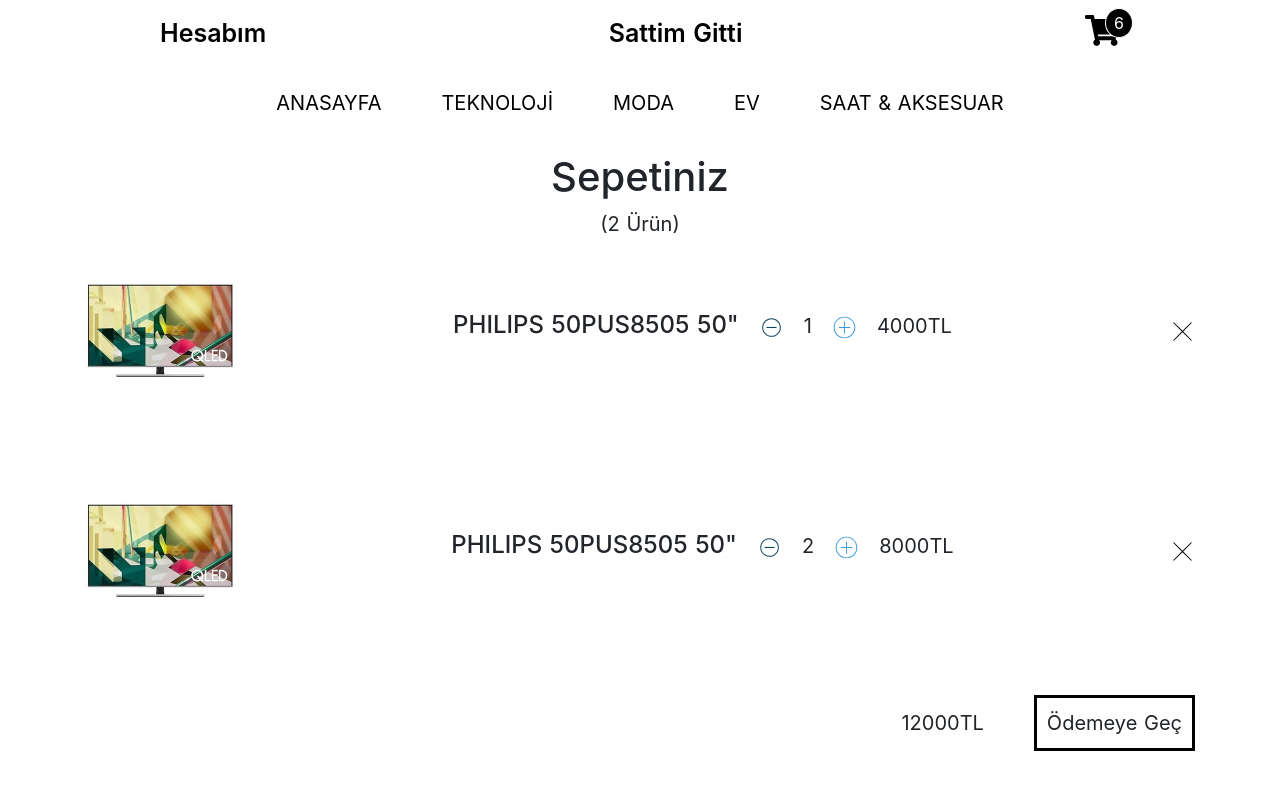
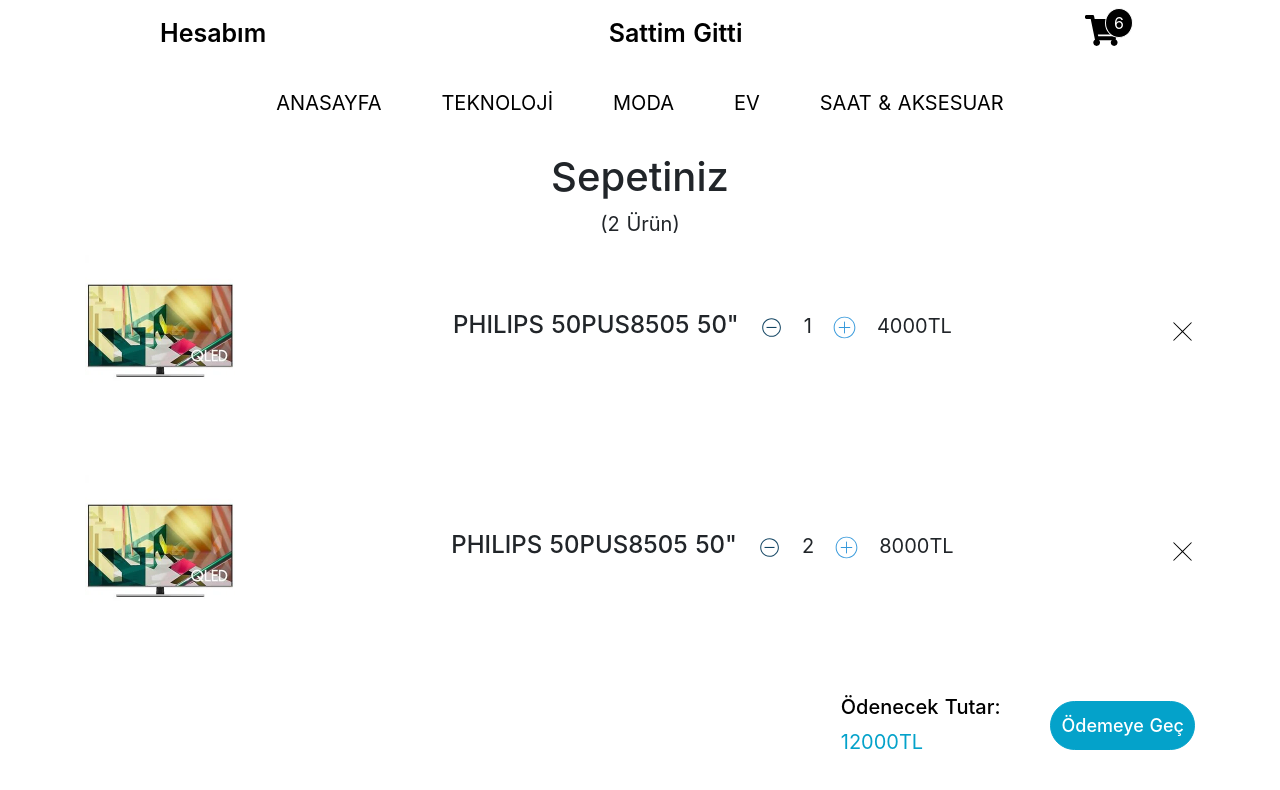
Before and after one commit to yeg2799/Sattim-Gitti, a Nuxt app: page /Cart in a window 1280 px wide. Shown: the top 790 px of the page. Built offline with nearby package versions, Linux system fonts and the light colour scheme.

Commit message:
ui fixed some pages

```diff
--- a/components/Cards/ProductCard.vue
+++ b/components/Cards/ProductCard.vue
@@ -91,7 +91,7 @@
 
     }
     @include bp(tablet){
-        width: 100%;
+        width: 90%;
     }
 }
 
--- a/components/Cards/promotionCards.vue
+++ b/components/Cards/promotionCards.vue
@@ -34,6 +34,7 @@
 </script>
 
 <style lang="scss" scoped>
+ @import "@/assets/style/variables/_breakpoints.scss";
 .promotion-card {
     display: flex;
     flex-direction: column;
@@ -42,8 +43,15 @@
     .promotion-card__image{
         img{
             border-radius: 10px;
+            @include bp(tablet){
+                width: 100%;
+                height: auto;
+                border-radius: 0;
+            }
         }
+
     }
+
     .promotion-card__text{
         display: flex;
         align-items: center;
--- a/nuxt.config.js
+++ b/nuxt.config.js
@@ -4,7 +4,7 @@
   head: {
     title: 'SattimGitti',
     htmlAttrs: {
-      lang: 'en'
+      lang: 'tr'
     },
     meta: [
       { charset: 'utf-8' },
--- a/pages/Cart.vue
+++ b/pages/Cart.vue
@@ -33,6 +33,7 @@
         </div>
           <div class="payment">
           <div class="payment-text">
+            <h5>Ödenecek Tutar:</h5>
             <span> {{totalPrice}}TL</span>
           </div>
           <div class="goPayment" @click="payment">
@@ -128,17 +129,34 @@
     display: flex;
     align-items: center;
     justify-content: flex-end;
+    .payment-text{
+      display: flex;
+      flex-direction: column;
+      color: #04A2CA;
+          h5{
+            color: #000;
+          }
+    }
+
     .goPayment{
-      border: 3px solid black;
+      border: 1px solid #04A2CA;
       padding: 10px;
       margin-left: 50px;
       cursor: pointer;
-      p{
-        display: block;
+      border-radius: 40px;
+      display: flex;
+      align-items: center;
+      justify-content: center;
+      background: #04A2CA;
+      color: white;
+      span{
+        font-size: 18px;
+        font-weight: 500;
+
       }
       &:hover{
-        background: black;
-        color: white;
+        background: #fff;
+        color: #04A2CA;
       }
     }
   }
--- a/pages/Product/Product.vue
+++ b/pages/Product/Product.vue
@@ -1,18 +1,11 @@
 <template>
-    <div class="techonologyPage">
+    <div class="category-page">
         <div class="category-image" v-if="categoryImage!==''">
             <img :src="require(`@/assets/image/thumbnail/${categoryImage}`)" alt="" width="1440" height="350"/>
         </div>
         <h3 class="title">{{title}}</h3>
         <span>(10 Ürün)</span>
         <div class="product-wrapper">
-            <ProductCard productPic="product_samsung_EA2732_tv" productPrice="5000"/>
-            <ProductCard productPic="product_samsung_EA2732_tv" productPrice="5000"/>
-            <ProductCard productPic="product_samsung_EA2732_tv" productPrice="5000"/>
-            <ProductCard productPic="product_samsung_EA2732_tv" productPrice="5000"/>
-            <ProductCard productPic="product_samsung_EA2732_tv" productPrice="5000"/>
-            <ProductCard productPic="product_samsung_EA2732_tv" productPrice="5000"/>
-            <ProductCard productPic="product_samsung_EA2732_tv" productPrice="5000"/>
             <ProductCard productPic="product_samsung_EA2732_tv" productPrice="5000"/>
         </div>
     </div>
@@ -59,9 +52,17 @@
 
 <style lang="scss" scoped>
     @import "@/assets/style/variables/_breakpoints.scss";
-    .techonologyPage {
+    .category-page {
         text-align: center;
         width: 100%;
+    }
+    .category-image{
+        img{
+            @include bp(tablet){
+                width: 100%;
+                height: auto;
+            }
+        }
     }
     .product-wrapper{
         display: flex;
--- a/pages/Product/ProductDetail.vue
+++ b/pages/Product/ProductDetail.vue
@@ -73,6 +73,7 @@
                 font-size: 20px;
                 margin-top: 100px;
                 cursor: pointer;
+                border-radius: 20px;
                 @include bp(tablet){
                     margin-top: 0px;
                 }
--- a/pages/User/ForgetPassword.vue
+++ b/pages/User/ForgetPassword.vue
@@ -1,6 +1,6 @@
 <template>
     <div class="forgetPassword">
-        <h1 class="title text-center mt-3">Hesabımı Bul</h1>
+        <h1 class="title text-center mt-3">Şifremi Unuttum</h1>
         <div class="forget mt-5">
             <input type="text" class="input" placeholder="Adınızı veya Email adresinizi giriniz">
             <hr>
@@ -21,11 +21,16 @@
 </script>
 
 <style lang="scss" scoped>
+ @import "@/assets/style/variables/_breakpoints.scss";
 .forgetPassword{
     display: flex;
     flex-direction: column;
     width: 30%;
     margin: 0 auto;
+    @include bp(tablet){
+        width: 100%;
+        padding: 0 20px;
+    }
 }
 .forget{
         .input{
```
